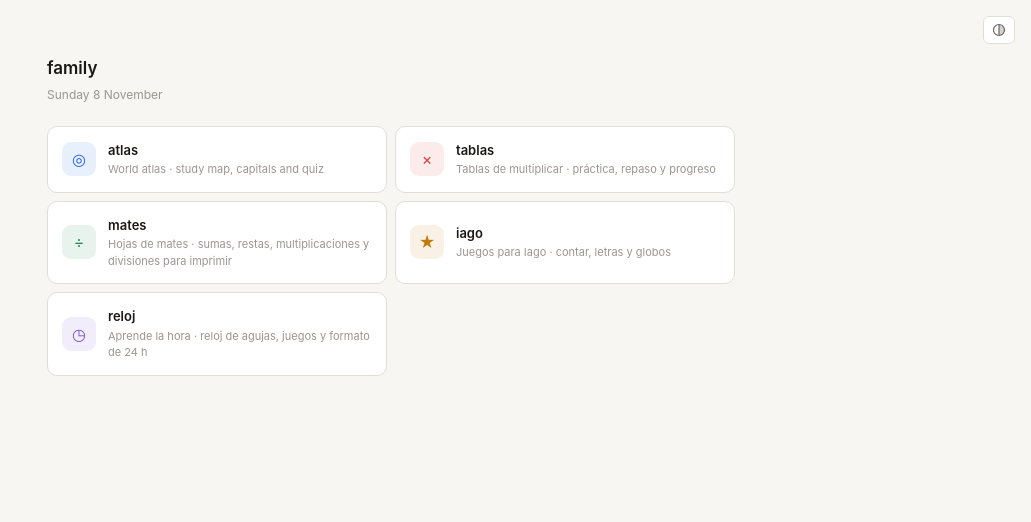
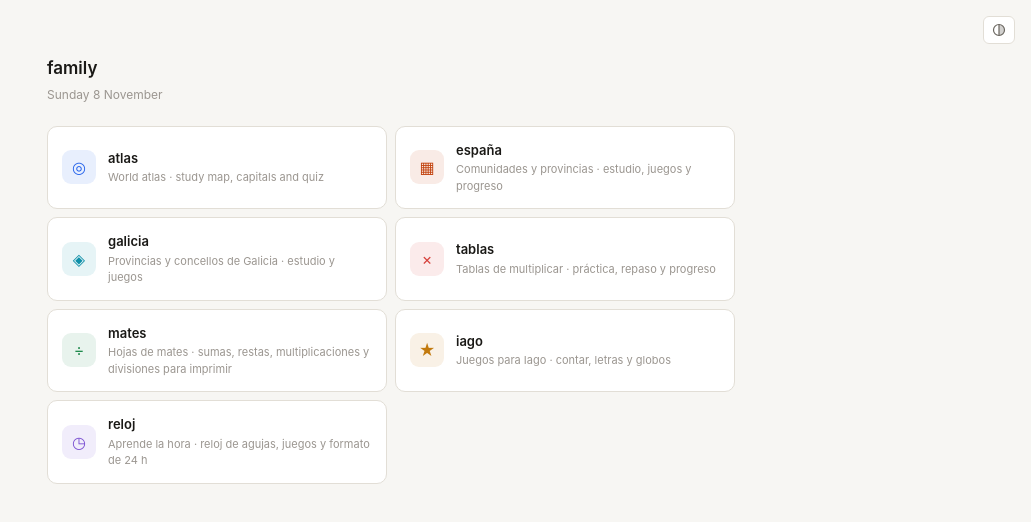
Before and after one commit to rfleiro/family-ops-dash, a plain HTML site: page index.html in a window 1280 px wide. Shown: the whole page, without its empty margins (249-1280 px from the left). Drawn offline with Linux system fonts and the light colour scheme.

Commit message:
hub: add españa and galicia atlas cards

```diff
--- a/index.html
+++ b/index.html
@@ -47,6 +47,8 @@ function toggleTheme(){
 // To add a dashboard: create <id>/index.html, then add a row here.
 const DASHBOARDS = [
   { id:"atlas", name:"atlas", desc:"World atlas \u00b7 study map, capitals and quiz", path:"atlas/", icon:"\u25CE", color:"#2563EB", live:true },
+  { id:"espana", name:"espa\u00f1a", desc:"Comunidades y provincias \u00b7 estudio, juegos y progreso", path:"espana/", icon:"\u25A6", color:"#C2410C", live:true },
+  { id:"galicia", name:"galicia", desc:"Provincias y concellos de Galicia \u00b7 estudio y juegos", path:"espana/#galicia", icon:"\u25C8", color:"#0E8FA8", live:true },
   { id:"tablas", name:"tablas", desc:"Tablas de multiplicar \u00b7 pr\u00e1ctica, repaso y progreso", path:"tablas/", icon:"\u00D7", color:"#D6403B", live:true },
   { id:"mates", name:"mates", desc:"Hojas de mates \u00b7 sumas, restas, multiplicaciones y divisiones para imprimir", path:"mates/", icon:"\u00F7", color:"#1F8A4C", live:true },
   { id:"iago", name:"iago", desc:"Juegos para Iago \u00b7 contar, letras y globos", path:"iago/", icon:"\u2605", color:"#C27A0E", live:true },
```
